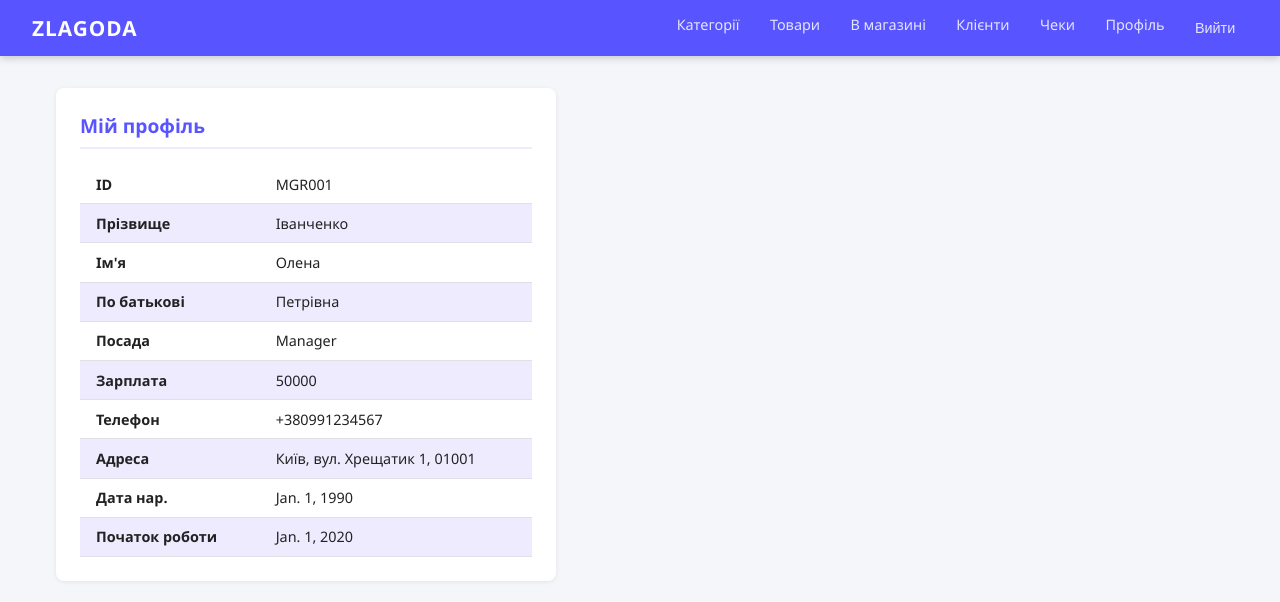
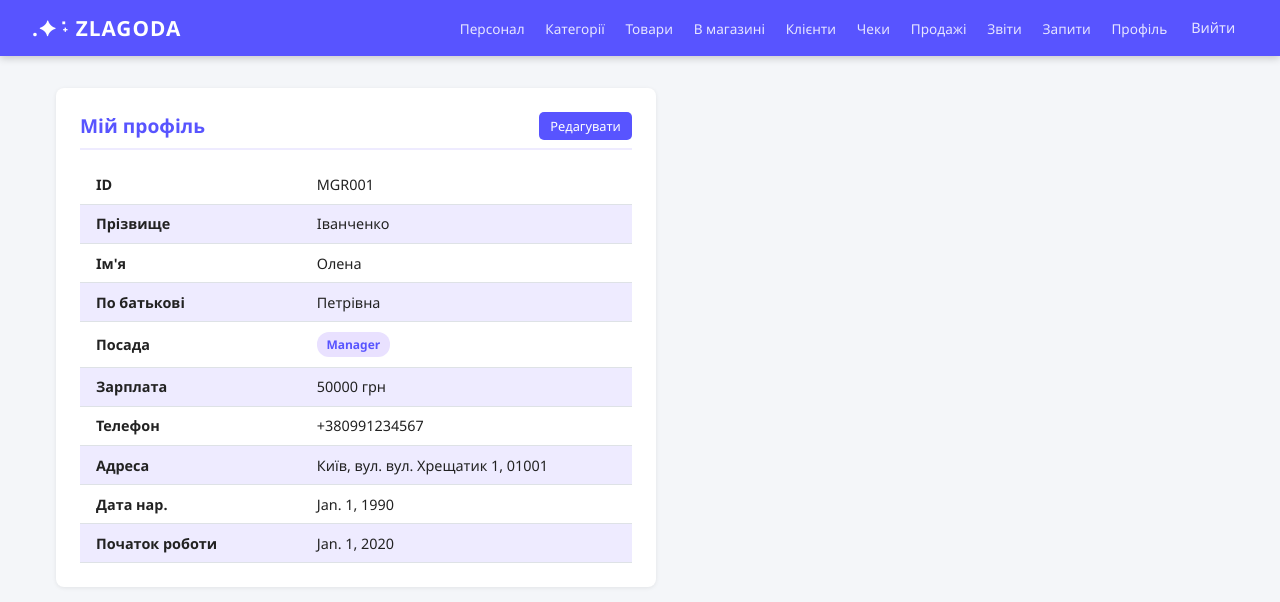
Before and after one commit to olhabidochka/zlagoda-supermarket, a Django app: page /profile/ in a window 1280 px wide. Shown: the top 602 px of the page. Run offline with Django 5.2, Linux system fonts and the light colour scheme; a user stored in the database is signed in; data comes from the database, SQL or seed files in the repository; both versions use the stored data as it was after the commit.

Commit message:
Fixed bugs

```diff
--- /dev/null
+++ b/zlagoda/supermarket/context_processors.py
@@ -0,0 +1,8 @@
+from . import db_utils as db
+
+def user_role(request):
+    if request.user.is_authenticated:
+        emp_list = db.get_employee_by_id(request.user.username)
+        if emp_list:
+            return {'role': emp_list[0]['empl_role']}
+    return {'role': ''}
--- a/zlagoda/supermarket/db_utils.py
+++ b/zlagoda/supermarket/db_utils.py
@@ -547,3 +547,27 @@ def query_cashiers_only_promo():
             ORDER BY E.empl_surname, E.empl_name
         """)
         return dictfetchall(c)
+def get_cashiers():
+    with connection.cursor() as c:
+        c.execute("""
+            SELECT id_employee, empl_surname, empl_name, empl_patronymic,
+                   empl_role, salary, date_of_birth, date_of_start,
+                   phone_number, city, street, zip_code
+            FROM Employee
+            WHERE empl_role IN ('Cashier', 'Касир')
+            ORDER BY empl_surname
+        """)
+        return dictfetchall(c)
+
+
+def get_managers():
+    with connection.cursor() as c:
+        c.execute("""
+            SELECT id_employee, empl_surname, empl_name, empl_patronymic,
+                   empl_role, salary, date_of_birth, date_of_start,
+                   phone_number, city, street, zip_code
+            FROM Employee
+            WHERE empl_role IN ('Manager', 'Менеджер')
+            ORDER BY empl_surname
+        """)
+        return dictfetchall(c)
--- a/zlagoda/supermarket/static/supermarket/style.css
+++ b/zlagoda/supermarket/static/supermarket/style.css
@@ -35,17 +35,39 @@ nav .brand {
   font-weight: 700;
   text-decoration: none;
   letter-spacing: 1px;
+  white-space: nowrap;
+  flex-shrink: 0;
 }
-nav ul { list-style: none; display: flex; gap: .3rem; }
+nav ul {
+  list-style: none;
+  display: flex;
+  gap: .1rem;
+  align-items: center;
+  margin: 0;
+  padding: 0;
+  height: 100%;
+}
+nav ul li {
+  display: flex;
+  align-items: center;
+  height: 100%;
+}
 nav ul li a {
   color: rgba(255,255,255,.85);
   text-decoration: none;
-  padding: .4rem .8rem;
+  padding: .4rem .6rem;
   border-radius: 4px;
-  font-size: .9rem;
+  font-size: .85rem;
   transition: background .2s;
+  white-space: nowrap;
+  display: flex;
+  align-items: center;
+  height: 100%;
 }
-nav ul li a:hover { background: rgba(255,255,255,.15); color: var(--white); }
+nav ul li a:hover {
+  background: rgba(255,255,255,.15);
+  color: var(--white);
+}
 
 /* MAIN */
 main { max-width: 1200px; margin: 2rem auto; padding: 0 1rem; }
--- a/zlagoda/supermarket/templates/supermarket/base.html
+++ b/zlagoda/supermarket/templates/supermarket/base.html
@@ -5,15 +5,15 @@
 <meta charset="UTF-8">
 <meta name="viewport" content="width=device-width, initial-scale=1">
 <title>ZLAGODA {% block title %}{% endblock %}</title>
-<link rel="stylesheet" href="{% static 'supermarket/style.css' %}?v=2">
+<link rel="stylesheet" href="{% static 'supermarket/style.css' %}?v=5">
 </head>
 <body>
 {% if user.is_authenticated %}
 <nav>
-  <a class="brand" href="{% url 'dashboard' %}">ZLAGODA</a>
+  <a class="brand" href="{% url 'dashboard' %}">.✦ ݁˖ ZLAGODA</a>
   <ul>
     {% if role == 'Manager' or role == 'Менеджер' %}
-    <li><a href="{% url 'employees' %}">Персонал</a></li>
+      <li><a href="{% url 'employees' %}">Персонал</a></li>
     {% endif %}
     <li><a href="{% url 'categories' %}">Категорії</a></li>
     <li><a href="{% url 'products' %}">Товари</a></li>
@@ -21,21 +21,20 @@
     <li><a href="{% url 'customers' %}">Клієнти</a></li>
     <li><a href="{% url 'checks' %}">Чеки</a></li>
     {% if role == 'Manager' or role == 'Менеджер' %}
-    <li><a href="{% url 'units_sold' %}">Продажі</a></li>
-    <li><a href="{% url 'reports' %}">Звіти</a></li>
-    <li><a href="{% url 'queries' %}">Додаткові функції</a></li>
+      <li><a href="{% url 'units_sold' %}">Продажі</a></li>
+      <li><a href="{% url 'reports' %}">Звіти</a></li>
+      <li><a href="{% url 'queries' %}">Запити</a></li>
     {% endif %}
     <li><a href="{% url 'profile' %}">Профіль</a></li>
     <li>
-      <form method="post" action="{% url 'logout' %}" style="display:inline">
+      <form method="post" action="{% url 'logout' %}" style="display:inline;margin:0;padding:0">
         {% csrf_token %}
-        <button type="submit" class="btn" style="background:transparent;color:rgba(255,255,255,.85);font-size:.9rem;padding:.4rem .8rem;cursor:pointer;">Вийти</button>
+        <button type="submit" style="background:transparent;border:none;color:rgba(255,255,255,.85);font-size:.9rem;padding:.4rem .8rem;cursor:pointer;font-family:inherit;line-height:1;">Вийти</button>
       </form>
     </li>
   </ul>
 </nav>
 {% endif %}
-
 <main>
 {% if messages %}
 <div class="messages">
@@ -44,7 +43,7 @@
 {% endfor %}
 </div>
 {% endif %}
-
 {% block content %}{% endblock %}
-
 </main>
+</body>
+</html>
--- a/zlagoda/supermarket/templates/supermarket/categories.html
+++ b/zlagoda/supermarket/templates/supermarket/categories.html
@@ -15,7 +15,7 @@
       <td>{{ c.category_number }}</td>
       <td>{{ c.category_name }}</td>
       <td>
-        <a href="{% url 'category_edit' c.category_number %}" class="btn btn-outline btn-sm"></a>
+        <a href="{% url 'category_edit' c.category_number %}" class="btn btn-outline btn-sm">✎</a>
         <a href="{% url 'category_delete' c.category_number %}" class="btn btn-danger btn-sm" onclick="return confirm('Видалити?')">×</a>
       </td>
     </tr>
--- a/zlagoda/supermarket/templates/supermarket/login.html
+++ b/zlagoda/supermarket/templates/supermarket/login.html
@@ -4,7 +4,7 @@
 <head>
 <meta charset="UTF-8">
 <title>Вхід — ZLAGODA</title>
-<link rel="stylesheet" href="{% static 'supermarket/style.css' %}">
+<link rel="stylesheet" href="{% static 'supermarket/style.css' %}? v=4">
 </head>
 <body>
 <div class="login-wrap">
--- a/zlagoda/supermarket/templates/supermarket/profile.html
+++ b/zlagoda/supermarket/templates/supermarket/profile.html
@@ -1,19 +1,56 @@
 {% extends 'supermarket/base.html' %}
 {% block title %}— Профіль{% endblock %}
 {% block content %}
-<div class="card" style="max-width:500px">
-  <div class="card-title">Мій профіль</div>
-  <table>
-    <tr><td><b>ID</b></td><td>{{ emp.id_employee }}</td></tr>
-    <tr><td><b>Прізвище</b></td><td>{{ emp.empl_surname }}</td></tr>
-    <tr><td><b>Ім'я</b></td><td>{{ emp.empl_name }}</td></tr>
-    <tr><td><b>По батькові</b></td><td>{{ emp.empl_patronymic }}</td></tr>
-    <tr><td><b>Посада</b></td><td>{{ emp.empl_role }}</td></tr>
-    <tr><td><b>Зарплата</b></td><td>{{ emp.salary }}</td></tr>
-    <tr><td><b>Телефон</b></td><td>{{ emp.phone_number }}</td></tr>
-    <tr><td><b>Адреса</b></td><td>{{ emp.city }}, {{ emp.street }}, {{ emp.zip_code }}</td></tr>
-    <tr><td><b>Дата нар.</b></td><td>{{ emp.date_of_birth }}</td></tr>
-    <tr><td><b>Початок роботи</b></td><td>{{ emp.date_of_start }}</td></tr>
+<div class="card" style="max-width:600px">
+  <div class="card-title" style="display:flex;justify-content:space-between;align-items:center">
+    <span>Мій профіль</span>
+    <a href="{% url 'profile_edit' %}" class="btn btn-green btn-sm">Редагувати</a>
+  </div>
+  <table style="width:100%">
+    <tr>
+      <td style="padding:.6rem 1rem;font-weight:600;width:40%">ID</td>
+      <td style="padding:.6rem 1rem">{{ emp.id_employee }}</td>
+    </tr>
+    <tr style="background:var(--green-light)">
+      <td style="padding:.6rem 1rem;font-weight:600">Прізвище</td>
+      <td style="padding:.6rem 1rem">{{ emp.empl_surname }}</td>
+    </tr>
+    <tr>
+      <td style="padding:.6rem 1rem;font-weight:600">Ім'я</td>
+      <td style="padding:.6rem 1rem">{{ emp.empl_name }}</td>
+    </tr>
+    <tr style="background:var(--green-light)">
+      <td style="padding:.6rem 1rem;font-weight:600">По батькові</td>
+      <td style="padding:.6rem 1rem">{{ emp.empl_patronymic|default:"—" }}</td>
+    </tr>
+    <tr>
+      <td style="padding:.6rem 1rem;font-weight:600">Посада</td>
+      <td style="padding:.6rem 1rem">
+        <span class="badge {% if emp.empl_role == 'Manager' or emp.empl_role == 'Менеджер' %}badge-manager{% else %}badge-cashier{% endif %}">
+          {{ emp.empl_role }}
+        </span>
+      </td>
+    </tr>
+    <tr style="background:var(--green-light)">
+      <td style="padding:.6rem 1rem;font-weight:600">Зарплата</td>
+      <td style="padding:.6rem 1rem">{{ emp.salary }} грн</td>
+    </tr>
+    <tr>
+      <td style="padding:.6rem 1rem;font-weight:600">Телефон</td>
+      <td style="padding:.6rem 1rem">{{ emp.phone_number }}</td>
+    </tr>
+    <tr style="background:var(--green-light)">
+      <td style="padding:.6rem 1rem;font-weight:600">Адреса</td>
+      <td style="padding:.6rem 1rem">{{ emp.city }}, вул. {{ emp.street }}, {{ emp.zip_code }}</td>
+    </tr>
+    <tr>
+      <td style="padding:.6rem 1rem;font-weight:600">Дата нар.</td>
+      <td style="padding:.6rem 1rem">{{ emp.date_of_birth }}</td>
+    </tr>
+    <tr style="background:var(--green-light)">
+      <td style="padding:.6rem 1rem;font-weight:600">Початок роботи</td>
+      <td style="padding:.6rem 1rem">{{ emp.date_of_start }}</td>
+    </tr>
   </table>
 </div>
 {% endblock %}
--- a/zlagoda/supermarket/templates/supermarket/report_print.html
+++ b/zlagoda/supermarket/templates/supermarket/report_print.html
@@ -204,7 +204,6 @@
 <footer>
   <div class="footer-info">
     <span>Продуктовий міні-супермаркет «ZLAGODA»</span>
-    <span>Згенеровано: {{ generated_at }}</span>
     <span>© ZLAGODA {{ generated_at|slice:"-14:-10" }}</span>
   </div>
 </footer>
--- a/zlagoda/supermarket/urls.py
+++ b/zlagoda/supermarket/urls.py
@@ -43,4 +43,5 @@ urlpatterns = [
     path('queries/', views.custom_queries, name='queries'),
 
     path('profile/', views.profile, name='profile'),
+    path('profile/edit/', views.profile_edit, name='profile_edit'),
 ]
--- a/zlagoda/supermarket/views.py
+++ b/zlagoda/supermarket/views.py
@@ -90,12 +90,17 @@ def profile(request):
 def employees_list(request):
     role_filter = request.GET.get('role_filter', '')
     surname = request.GET.get('surname', '')
+
     if role_filter in ('Cashier', 'Касир'):
         emps = db.get_cashiers()
+    elif role_filter in ('Manager', 'Менеджер'):
+        emps = db.get_managers()
     else:
         emps = db.get_all_employees()
+
     if surname:
         emps = [e for e in emps if surname.lower() in e['empl_surname'].lower()]
+
     return render(request, 'supermarket/employees.html', {
         'employees': emps,
         'surname': surname,
@@ -612,3 +617,63 @@ def custom_queries(request):
         'q1': query1_data, 'q2': query2_data,
         'date_from': date_from, 'date_to': date_to
     })
+
+@login_required
+def profile(request):
+    emp = get_current_emp(request)
+    return render(request, 'supermarket/profile.html', {'emp': emp or {}})
+
+
+@login_required
+def profile_edit(request):
+    from dateutil.relativedelta import relativedelta
+    max_date = (date.today() - relativedelta(years=18)).isoformat()
+    emp = get_current_emp(request)
+    if not emp:
+        return redirect('dashboard')
+
+    if request.method == 'POST':
+        data = flatten_post(request.POST)
+        data['id_employee'] = request.user.username
+        data['empl_role'] = emp['empl_role']
+        data['salary'] = emp['salary']
+
+        errors = validate_employee(data)
+        if errors:
+            for error in errors:
+                messages.error(request, error)
+            return render(request, 'supermarket/profile_edit.html', {
+                'emp': data, 'max_date': max_date
+            })
+
+        db.update_employee(data)
+
+        new_password = data.get('new_password', '')
+        confirm_password = data.get('confirm_password', '')
+        if new_password:
+            if new_password != confirm_password:
+                messages.error(request, 'Паролі не співпадають')
+                return render(request, 'supermarket/profile_edit.html', {
+                    'emp': data, 'max_date': max_date
+                })
+            if len(new_password) < 8:
+                messages.error(request, 'Пароль має бути мінімум 8 символів')
+                return render(request, 'supermarket/profile_edit.html', {
+                    'emp': data, 'max_date': max_date
+                })
+            from django.contrib.auth.models import User
+            try:
+                user = User.objects.get(username=request.user.username)
+                user.set_password(new_password)
+                user.save()
+                from django.contrib.auth import update_session_auth_hash
+                update_session_auth_hash(request, user)
+            except User.DoesNotExist:
+                pass
+
+        messages.success(request, 'Профіль оновлено успішно')
+        return redirect('profile')
+
+    return render(request, 'supermarket/profile_edit.html', {
+        'emp': emp, 'max_date': max_date
+    })
```
Also changed, not shown: zlagoda/supermarket/templates/supermarket/employees.html (+35 -19 lines), zlagoda/supermarket/templates/supermarket/profile_edit.html (added, +75 -0 lines), zlagoda/supermarket/templates/supermarket/queries.html (+36 -10 lines), zlagoda/zlagoda/settings.py (+5 -4 lines), zlagoda/db.sqlite3.
